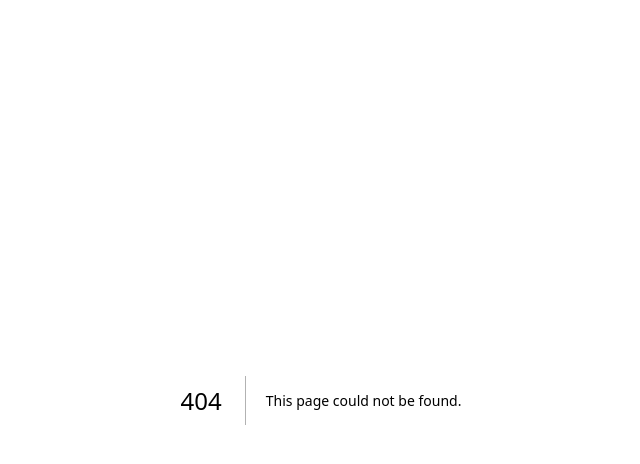
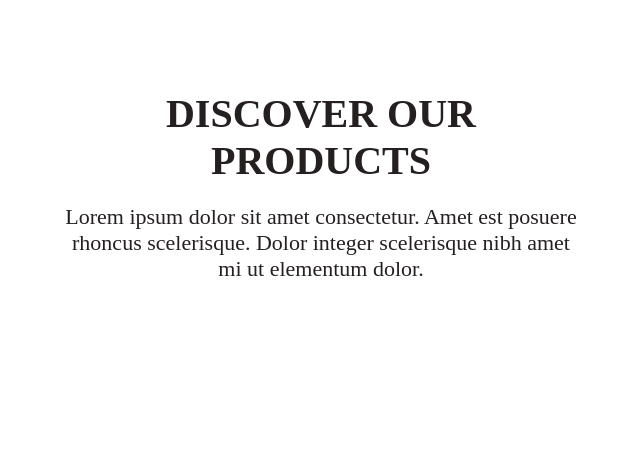
Before and after one commit to rounit08/Appscrip-task--rounit-sinha-, a Next.js app: page /dashboard/Dashboard in a window 1280 px wide. Before the commit this address had no page. Shown: the top 464 px of the page, without its empty margins (319-959 px from the left). Built offline with nearby package versions, Linux system fonts and the light colour scheme.

Commit message:
feat: created spotlight component

```diff
--- /dev/null
+++ b/src/pages/dashboard/Dashboard.tsx
@@ -0,0 +1,11 @@
+import Spotlight from "./components/Spotlight";
+
+const Dashboard = () => {
+  return (
+    <>
+      <Spotlight />
+    </>
+  );
+};
+
+export default Dashboard;
--- /dev/null
+++ b/src/pages/dashboard/components/Spotlight/Spotlight.module.css
@@ -0,0 +1,14 @@
+.spotlight {
+  color: #252020;
+  text-align: center;
+  padding: 90px 30vw;
+}
+
+.spotlight > h1 {
+  font-size: 40px;
+}
+
+.spotlight > p {
+  font-size: 22px;
+  margin-top: 20px;
+}
--- /dev/null
+++ b/src/pages/dashboard/components/Spotlight/Spotlight.tsx
@@ -0,0 +1,14 @@
+import styles from "./Spotlight.module.css";
+const Spotlight = () => {
+  return (
+    <nav className={styles.spotlight}>
+      <h1>DISCOVER OUR PRODUCTS</h1>
+      <p>
+        Lorem ipsum dolor sit amet consectetur. Amet est posuere rhoncus
+        scelerisque. Dolor integer scelerisque nibh amet mi ut elementum dolor.
+      </p>
+    </nav>
+  );
+};
+
+export default Spotlight;
--- /dev/null
+++ b/src/pages/dashboard/components/Spotlight/index.ts
@@ -0,0 +1 @@
+export { default } from "./Spotlight";
--- a/src/pages/dashboard/page.tsx
+++ /dev/null
@@ -1,5 +0,0 @@
-const Dashboard = () => {
-  return <>Dash</>;
-};
-
-export default Dashboard;
--- a/src/pages/index.tsx
+++ b/src/pages/index.tsx
@@ -4,6 +4,7 @@ import { Inter } from "next/font/google";
 import styles from "@/styles/Home.module.css";
 import Header from "@/components/Header";
 import Navbar from "@/components/Navbar";
+import Dashboard from "./dashboard/Dashboard";
 
 const inter = Inter({ subsets: ["latin"] });
 
@@ -12,6 +13,7 @@ export default function Home() {
     <>
       <Header />
       <Navbar />
+      <Dashboard />
     </>
   );
 }
```
